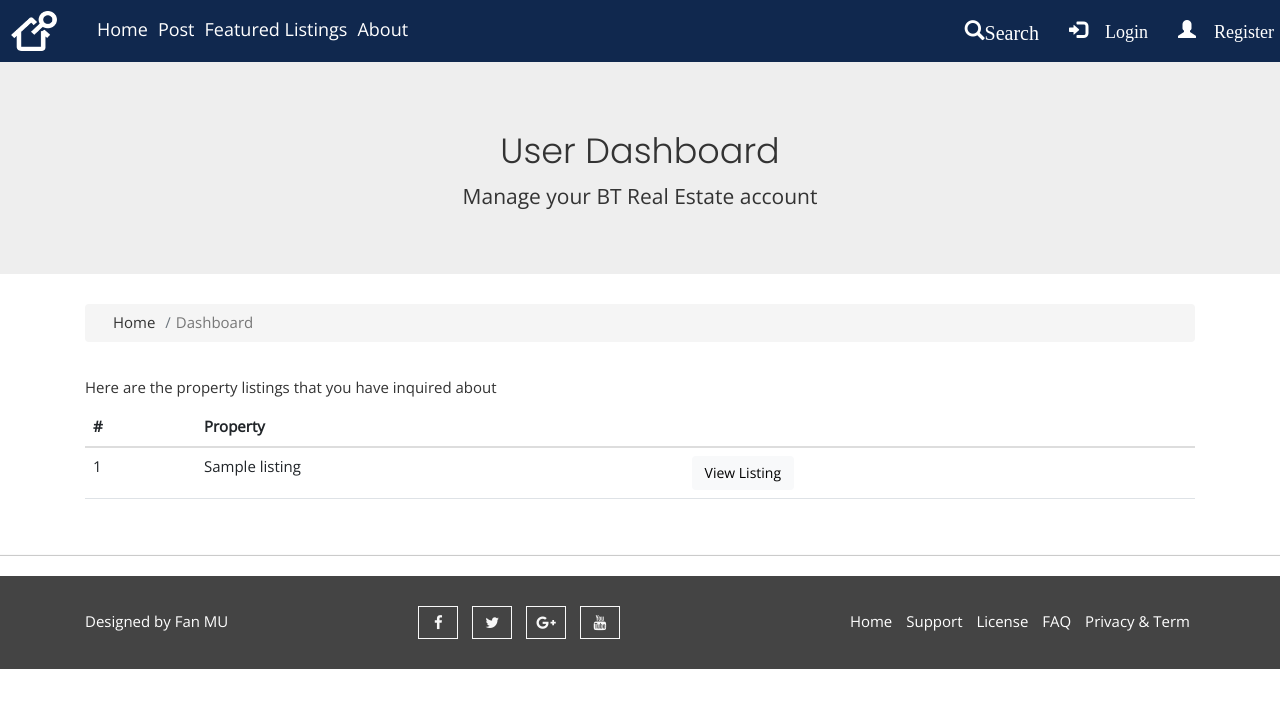
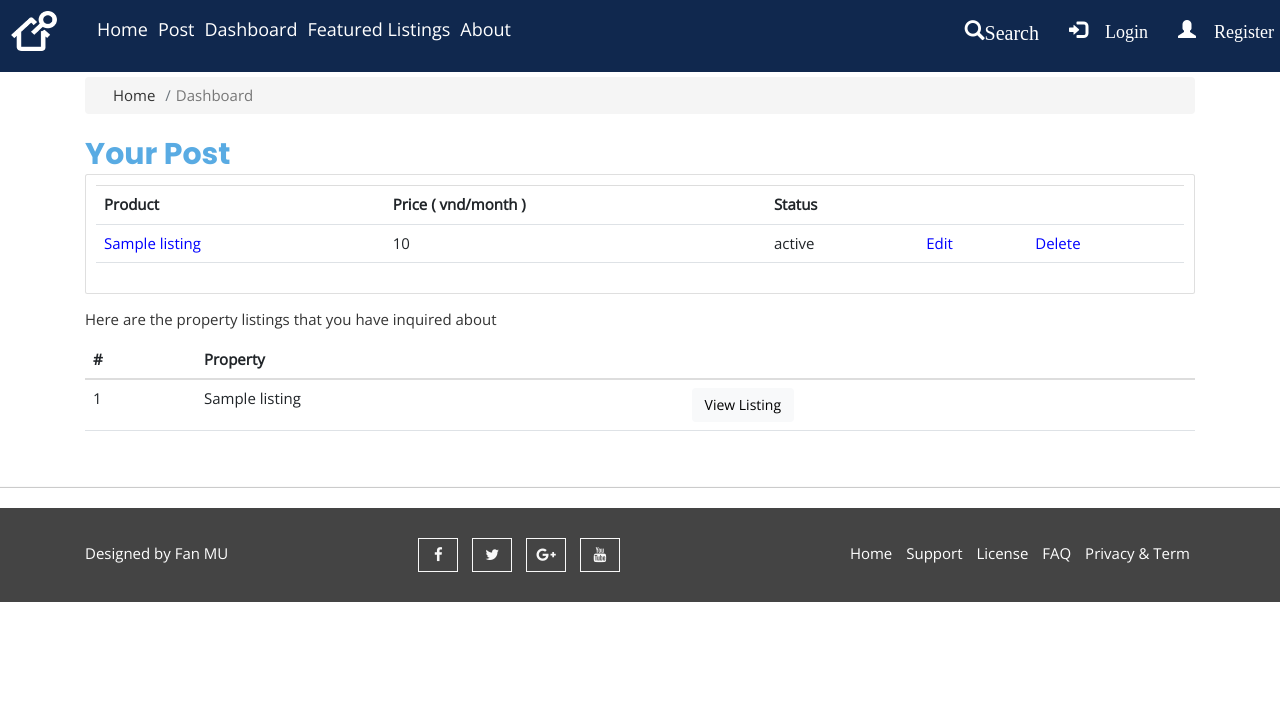
Before and after one commit to khanh-mrc/Rent-House, a Django app: template templates/accounts/dashboard.html in a window 1280 px wide. Shown: the top 708 px of the page. Run offline with Django 4.2, Linux system fonts and the light colour scheme; the template is opened without the code that fills it: most values are stand-ins (such as "Sample title", 1, 10 or a date in 2020); some libraries are stand-ins or nearby versions.

Commit message:
Dashboard: edit, delete

```diff
--- a/accounts/urls.py
+++ b/accounts/urls.py
@@ -3,12 +3,13 @@ from django.urls import reverse_lazy
 
 from django.contrib.auth import views as auth_views
 from . import views
+from house.views import listing_dashboard
 
 urlpatterns = [
     path('login/',views.loginPage,name = "login"),
     path('logout/',views.logoutUser,name = "logout"),
     path('register/',views.register,name = "register"),
-    path('dashboard/',views.dashboard,name="dashboard"),
+    path('dashboard/',listing_dashboard,name="dashboard"),
     path('profile/',views.profile,name="profile"),
     path('profile/setting',views.profile_setting,name="profile_setting"),
     #path('profile/changepwd',views.changepwd,name="changepwd"),
--- a/house/urls.py
+++ b/house/urls.py
@@ -7,5 +7,6 @@ urlpatterns = [
     path('search',views.search,name = "search"),
     path('listings/<int:listing_id>/', views.listing_retrieve, name='listing'),
     path('create/',views.listing_create,name='create'),
-
+    path('update/<str:pk>',views.listing_update,name='update'),
+    path('delete/<str:pk>',views.listing_delete,name='delete')
 ]
--- a/templates/accounts/dashboard.html
+++ b/templates/accounts/dashboard.html
@@ -1,12 +1,14 @@
 {% extends 'base.html' %}
 {% load static %}
+{% load humanize%}
 {% block title %}Dashboard {% endblock %}
 {% block content %}
+<!--
 <div class="jumbotron text-center">
     <h3 class="display-4">User Dashboard</h3>
-    <p class="lead">Manage your BT Real Estate account</p>
+    <p class="lead">Manage your account</p>
 </div>
-
+-->
   <!-- Breadcrumb -->
   <section id="bc" class="mt-4">
     <div class="container">
@@ -20,6 +22,40 @@
         </ol>
       </nav>
     </div>
+  </section>
+
+  <section id="dashboard/yourhouse" plass="py-4">
+    <div class="container">
+      <div class="row">
+        <div class="col-md-12">
+          <h2>Your Post</h2>
+
+          <div class="card card-body">
+            <table class="table">
+              <tr>
+
+                <th>Product</th>
+                <th>Price ( vnd/month )</th>
+                <th>Status</th>
+                <th></th>
+                <th></th>
+              </tr>
+
+              {% for i in listings %}
+              <tr>
+                <td><a style="color:blue" href="{%  url 'listing' i.id%}">{{i.title}}</a></td>
+                <td>{{i.price | intcomma}}</td>
+                <td>{{i.status}}</td>
+                <td><a style="color:blue" href="{%  url 'update' i.id%}">Edit</a></td>
+                <td><a style= "color:blue" href="{%  url 'delete' i.id%}">Delete</a></td>
+              </tr>
+              {% endfor %}
+            </table>
+          </div>
+        </div>
+      </div>
+    </div>
+
   </section>
 
   <section id="dashboard" class="py-4">
--- a/templates/listings/detail.html
+++ b/templates/listings/detail.html
@@ -206,7 +206,7 @@
                   <span>{{listing.area}} (m2)</span>
                 </div>
                 <div class="aa-properties-about">
-                  <h3><a href="#">{{listing.title}}</a></h3>
+                  <h3><a href="{% url 'listing' listing.pk %}">{{listing.title}}</a></h3>
                   <h5>Address: {{listing.address}}</h5>
                   <div class="row text-secondary pb-2">
                     <div class="col-12">
--- a/templates/listings/listings.html
+++ b/templates/listings/listings.html
@@ -42,7 +42,7 @@
                   <span>{{listing.area}} (m2)</span>
                 </div>
                 <div class="aa-properties-about">
-                  <h3><a href="#">{{listing.title}}</a></h3>
+                  <h3><a href="{% url 'listing' listing.pk %}">{{listing.title}}</a></h3>
                   <h5>City: {{listing.city}}</h5>
                   <h5>Address: {{listing.address}}</h5>
                   <div class="row text-secondary pb-2">
--- a/templates/navbar.html
+++ b/templates/navbar.html
@@ -37,11 +37,11 @@
         <li class="nav-item active">
           <a class="nav-link" href="{% url 'create'  %}" style="color:white;font-size:18px">Post</a>
         </li>
-        <!--
+
         <li class="nav-item active">
           <a class="nav-link" href="{% url 'dashboard' %}" style="color:white;font-size:18px">Dashboard</a>
         </li>
-        -->
+
         <li class="nav-item active">
           <a class="nav-link" href="{% url 'listings' %}" style="color:white;font-size:18px">Featured Listings</a>
         </li>
--- a/webapp/urls.py
+++ b/webapp/urls.py
@@ -24,5 +24,4 @@ urlpatterns = [
     path('',include('home.urls'),name='home'),
     path('',include('accounts.urls')),
     path('',include('house.urls')),
-
 ]+ static(settings.MEDIA_URL, document_root = settings.MEDIA_ROOT)
```
Also changed, not shown: house/views.py (+41 -21 lines), templates/listings/listing_delete.html (added, +29 -0 lines), db.sqlite3, media/photos/2022/12/07/White_House.jpg (added), media/photos/2022/12/07/White_House_PtQZGZG.jpg (added), media/photos/2022/12/07/q1.jpg (added), media/photos/2022/12/07/q2.jpg (added), media/photos/2022/12/07/q3.jpg (added), media/photos/2022/12/07/q4.jpg (added), templates/listings/listing_create.html (line endings or trailing spaces).
